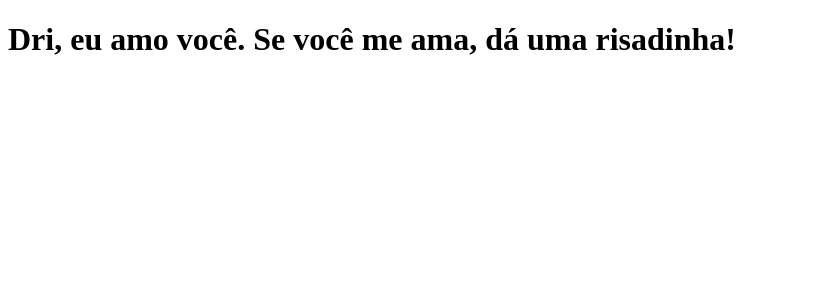
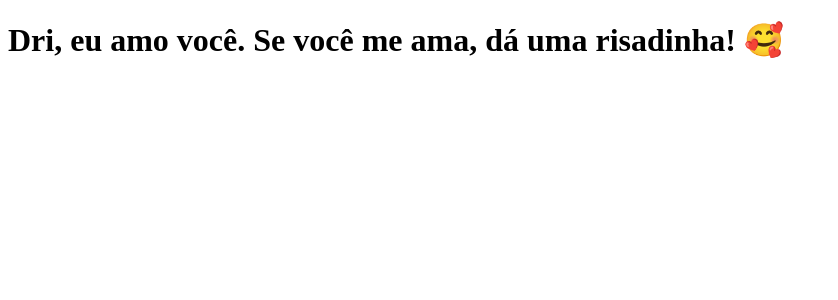
Before and after one commit to greenlink/clone-tabnews, a Next.js app: page / in a window 1280 px wide. Shown: the top 300 px of the page, without its empty margins (0-838 px from the left). Built offline with nearby package versions, Linux system fonts and the light colour scheme.

Commit message:
modified: index.js has an emoji.

```diff
--- a/pages/index.js
+++ b/pages/index.js
@@ -1,5 +1,5 @@
 function Home() {
-    return <h1>Dri, eu amo você. Se você me ama, dá uma risadinha!</h1>
+    return <h1>Dri, eu amo você. Se você me ama, dá uma risadinha! 🥰</h1>
 }
 
 export default Home;
```
